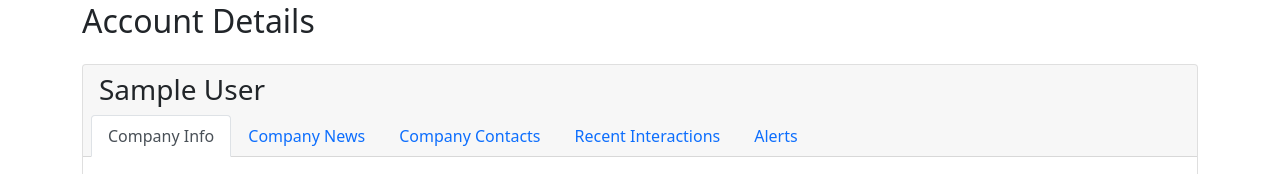
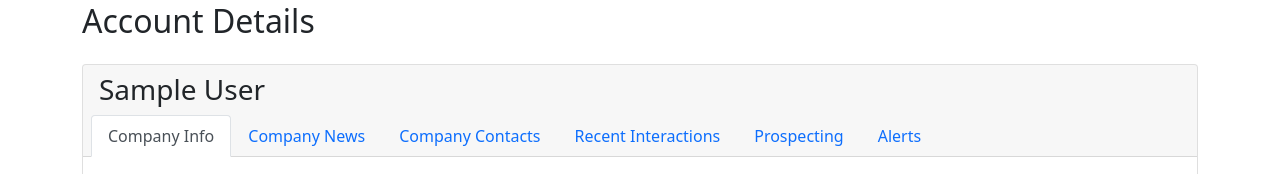
Before and after one commit to contactatfp/ARRmy---Top-Of-The-Funnel, a Flask app: page /account/1 in a window 1280 px wide. Shown: the part 102-276 px from the top of the page. Run offline with Flask 3, Linux system fonts and the light colour scheme; tables that the repository leaves empty hold one stand-in row (values such as "Sample post"); parts of the project's set-up code (start-up, migrations or seed data) failed here and were passed over; some libraries are stand-ins or nearby versions.

Commit message:
APScheduling prospecting for top accounts

```diff
--- a/main.py
+++ b/main.py
@@ -1,47 +1,38 @@
-import csv
-import io
 import json
 import logging
-import os
-from datetime import datetime, timedelta
-from uuid import uuid4
+from datetime import timedelta
+import pandas as pd
+import requests
+from dateutil.parser import parse
+from faker.generator import random
+from flask import Flask, render_template, redirect, url_for, flash, jsonify, abort, render_template_string
+from flask import request
+from flask_apscheduler import APScheduler
+from flask_login import LoginManager, login_user, logout_user, login_required, current_user
+from flask_migrate import Migrate
 # import langchain
 # from langchain.chains.summarize import load_summarize_chain
 from langchain.chat_models import ChatOpenAI
 from langchain.tools import Tool
 from langchain.utilities import GoogleSearchAPIWrapper
-import requests
-from dateutil.parser import parse
-from faker.generator import random
-from flask import Flask, render_template, redirect, url_for, request, flash, jsonify, abort, render_template_string
-from flask_login import LoginManager, login_user, logout_user, login_required, current_user
-from sqlalchemy import DateTime, text
+from langchain.utilities import SQLDatabase
+from langchain_experimental.sql import SQLDatabaseChain
+from sqlalchemy import text
 from sqlalchemy.orm import joinedload
-from sqlalchemy import and_
-from werkzeug.utils import secure_filename
-
+
+from app.forms import EventForm
 from app.forms import SignupForm, LoginForm, InvitationForm
 from app.models import db, User, RoleEnum, init_db, Account, Contact, Interaction, Event, Address, Invitation, \
     InvitationStatus
-from flask_migrate import Migrate
-from app.forms import EventForm
-from flask import request
-import pandas as pd
-from sqlalchemy.exc import IntegrityError
-from langchain.chains.llm import LLMChain
-from langchain.prompts import PromptTemplate
-from langchain.chains.combine_documents.stuff import StuffDocumentsChain
-from langchain.utilities import SQLDatabase
-from langchain.llms import OpenAI
-from langchain_experimental.sql import SQLDatabaseChain
-from flask_apscheduler import APScheduler
-from flask import current_app
-
+from app.prospecting import bio_blueprint
 from app.rank_algo import rank_companies
-from app.prospecting import bio_blueprint
+from flask_caching import Cache
 
 app = Flask(__name__)
 app.register_blueprint(bio_blueprint)
+
+cache = Cache(config={'CACHE_TYPE': 'simple'})
+cache.init_app(app)
 
 
 class Config:
@@ -603,89 +594,104 @@ def create_invitation(account_id, event_id):
     return render_template('create_invitation.html', title='Create Invitation', form=form, contacts=contacts,
                            event=event)
 
-    # Add the new invitation to the database
-    db.session.add(invitation)
-    db.session.commit()
-
-    return jsonify({'message': 'Invitation created successfully'}), 201
-
 
 @app.route('/account/<string:account_id>', methods=['GET'])
 def account_details(account_id):
     account = Account.query.get(account_id)
     if account is None:
         abort(404, description="Account not found")
-    return render_template('account_details.html', account=account)
-
-
-@app.route('/prospecting/<string:account_id>', methods=['GET'])
-def prospecting(account_id):
+    cache_key = f"prospecting_data_{account_id}"
+    prospecting_data = cache.get(cache_key)
+
+    if prospecting_data:
+        # Pass the cached data to the template
+        return render_template('account_details.html', account=account, prospecting_data=prospecting_data)
+    else:
+        return render_template('account_details.html', account=account)
+
+
+@scheduler.task('interval', id='prospecting_task', days=30, start_date='2023-09-08 11:11:11')
+def prospecting():
     from langchain.chat_models import ChatOpenAI
     from langchain.prompts.chat import (
     ChatPromptTemplate,
     SystemMessagePromptTemplate,
-    AIMessagePromptTemplate,
     HumanMessagePromptTemplate,
     )
     from app.prospecting import prospecting_overview, prospecting_products, prospecting_market, prospecting_recent_partnerships, prospecting_concerns, prospecting_achievements, prospecting_industry_pain, prospecting_operational_challenges, prospecting_latest_news, prospecting_recent_events, prospecting_customer_feedback
-    # Fetch data for the company
-    account = Account.query.get(account_id)
-    company_name = account.Name
-    overview = prospecting_overview(company_name)
-    products = prospecting_products(company_name)
-    market = prospecting_market(company_name)
-    achievements = prospecting_achievements(company_name)
-    industry_pain = prospecting_industry_pain(company_name)
-    concerns = prospecting_concerns(company_name)
-    operational_challenges = prospecting_operational_challenges(company_name)
-    latest_news = prospecting_latest_news(company_name)
-    recent_events = prospecting_recent_events(company_name)
-    customer_feedback = prospecting_customer_feedback(company_name)
-    recent_partnerships = prospecting_recent_partnerships(company_name)
-
-    company_bio = f"{overview} {products} {market} {achievements} {industry_pain} {concerns} {operational_challenges} {latest_news} {recent_events} {customer_feedback} {recent_partnerships}"
-
-
-
-    chat = ChatOpenAI(temperature=0, model="gpt-3.5-turbo-16k", openai_api_key=config['openai_api-key'])
-    template = (
-        "You are a helpful assistant that takes in a customer company bio and converts it to a report for a sales "
-        "rep. The sales rep works for a separate company and is trying to sell into the company with the bio. The bio will"
-        "have an Overview (including leadership, products, market fit), Challenges, and News. The report should be 3 "
-        "paragraphs long. At the end there should be a recommendation for the rep on how to proceed to get a meeting "
-        "scheduled. The focus should be on solving a challenge for the customer. \n\n"
-        "Bio: {text}."
-    )
-    system_message_prompt = SystemMessagePromptTemplate.from_template(template)
-    human_template = "{text}"
-    human_message_prompt = HumanMessagePromptTemplate.from_template(human_template)
-
-    chat_prompt = ChatPromptTemplate.from_messages(
-        [system_message_prompt, human_message_prompt]
-    )
-
-    answer = chat(
-        chat_prompt.format_prompt(
-           text=company_bio
-        ).to_messages()
-    )
-    print(answer.content)
-    sections = answer.content.split('\n\n')  # Assuming paragraphs are separated by two newlines
-    overview_section = sections[0]
-    challenges_section = sections[1]
-    news_section = sections[2]
-    recommendation_section = sections[3]
-
-
-
-    return render_template(
-        'prospecting.html',
-        account=account,
-        overview_section=overview_section,
-        challenges_section=challenges_section,
-        news_section=news_section,
-        recommendation_section=recommendation_section
-            )
+
+    with app.app_context():
+        top_accounts = Account.query.order_by(Account.Score.desc()).limit(2).all()
+    for account in top_accounts:
+        company_name = account.Name
+        overview = prospecting_overview(company_name)
+        products = prospecting_products(company_name)
+        market = prospecting_market(company_name)
+        achievements = prospecting_achievements(company_name)
+        industry_pain = prospecting_industry_pain(company_name)
+        concerns = prospecting_concerns(company_name)
+        operational_challenges = prospecting_operational_challenges(company_name)
+        latest_news = prospecting_latest_news(company_name)
+        recent_events = prospecting_recent_events(company_name)
+        customer_feedback = prospecting_customer_feedback(company_name)
+        recent_partnerships = prospecting_recent_partnerships(company_name)
+
+        company_bio = f"{overview} {products} {market} {achievements} {industry_pain} {concerns} {operational_challenges} {latest_news} {recent_events} {customer_feedback} {recent_partnerships}"
+
+
+
+        chat = ChatOpenAI(temperature=0, model="gpt-3.5-turbo-16k", openai_api_key=config['openai_api-key'])
+        template = (
+            "You are a helpful assistant that takes in a customer company bio and converts it to a report for a sales "
+            "rep. The sales rep works for a separate company and is trying to sell into the company with the bio. The bio will"
+            "have an Overview (including leadership, products, market fit), Challenges, and News. The report should be 3 "
+            "paragraphs long and one recommendation. At the end the recommendation is for the rep on how to proceed to get a meeting "
+            "scheduled. The focus should be on solving a challenge for the customer. \n\n"
+            "Bio: {text}."
+        )
+        system_message_prompt = SystemMessagePromptTemplate.from_template(template)
+        human_template = "{text}"
+        human_message_prompt = HumanMessagePromptTemplate.from_template(human_template)
+
+        chat_prompt = ChatPromptTemplate.from_messages(
+            [system_message_prompt, human_message_prompt]
+        )
+
+        answer = chat(
+            chat_prompt.format_prompt(
+                text=company_bio
+            ).to_messages()
+        )
+        print(answer.content)
+        sections = answer.content.split('\n\n')  # Assuming paragraphs are separated by two newlines
+        overview_section = sections[0]
+        challenges_section = sections[1]
+        news_section = sections[2]
+        recommendation_section = sections[3]
+
+        cache_key = f"prospecting_data_{account.Id}"
+
+        data_to_cache = {
+            'account': account,
+            'overview_section': overview_section,
+            'challenges_section': challenges_section,
+            'news_section': news_section,
+            'recommendation_section': recommendation_section
+        }
+
+        try:
+            cache.set(cache_key, data_to_cache, timeout=24*60*60)  # Cache for 24 hours
+        except Exception as e:
+            print(f"Error setting cache: {e}")
+
+    # return render_template(
+    #     'prospecting.html',
+    #     account=account,
+    #     overview_section=overview_section,
+    #     challenges_section=challenges_section,
+    #     news_section=news_section,
+    #     recommendation_section=recommendation_section
+    #         )
 
 def time_since_last_interaction(last_interaction_timestamp):
     now = datetime.now()
--- a/templates/account_details.html
+++ b/templates/account_details.html
@@ -22,6 +22,10 @@
                     <li class="nav-item">
                         <a class="nav-link" id="recent-interactions-tab" data-bs-toggle="tab" href="#recent-interactions" role="tab" aria-controls="recent-interactions" aria-selected="false">Recent Interactions</a>
                     </li>
+                    <li class="nav-item">
+                        <a class="nav-link" id="prospecting-tab" data-bs-toggle="tab" href="#prospecting" role="tab" aria-controls="prospecting" aria-selected="false">Prospecting</a>
+                    </li>
+
                     <li class="nav-item">
                         <a class="nav-link" id="alerts-tab" data-bs-toggle="tab" href="#alerts" role="tab" aria-controls="alerts" aria-selected="false">Alerts</a>
                     </li>
@@ -53,6 +57,18 @@
                         <!-- Recent interactions content (lorem ipsum) -->
                         <p>Lorem ipsum dolor sit amet, consectetur adipiscing elit, sed do eiusmod tempor incididunt ut labore et dolore magna aliqua.</p>
                     </div>
+                    <div class="tab-pane fade" id="prospecting" role="tabpanel" aria-labelledby="prospecting-tab">
+                        <!-- Prospecting content will be loaded here -->
+                        {% if prospecting_data %}
+                        <p><strong>Overview:</strong> {{ prospecting_data['overview_section'] }}</p>
+                        <p><strong>Challenges:</strong> {{ prospecting_data['challenges_section'] }}</p>
+                        <p><strong>News:</strong> {{ prospecting_data['news_section'] }}</p>
+                        <p><strong>Recommendation:</strong> {{ prospecting_data['recommendation_section'] }}</p>
+                        {% else %}
+                        <p>Loading {{ account.Name }} Prospecting Data...</p>
+                        {% endif %}
+                    </div>
+
                     <div class="tab-pane fade" id="alerts" role="tabpanel" aria-labelledby="alerts-tab">
                         <!-- Alerts content (lorem ipsum) -->
                         <p>Lorem ipsum dolor sit amet, consectetur adipiscing elit, sed do eiusmod tempor incididunt ut labore et dolore magna aliqua.</p>
@@ -117,6 +133,7 @@
                     case 'recent-interactions-tab':
                         // Do something for "Recent Interactions" tab
                         break;
+
                     case 'alerts-tab':
                         // Do something for "Alerts" tab
                         break;
--- a/templates/sdr_dashboard.html
+++ b/templates/sdr_dashboard.html
@@ -139,7 +139,7 @@
                     </button>
                 </td>
                 <td>
-                    <button type="button" class="btn btn-info"  data-account-id="{{ account.Id }}"><a href="{{ url_for('prospecting', account_id=account.Id) }}">
+                    <button type="button" class="btn btn-info"  data-account-id="{{ account.Id }}"><a href="#">
                         <svg xmlns="http://www.w3.org/2000/svg" width="16" height="16" fill="currentColor" class="bi bi-three-dots-vertical" viewBox="2 0 11 19">
                             <path d="M9.5 9a1.5 1.5 0 1 1-3 0 1.5 1.5 0 0 1 3 0zm0-7a1.5 1.5 0 1 0-3 0 1.5 1.5 0 0 0 3 0zm0 14a1.5 1.5 0 1 0-3 0 1.5 1.5 0 0 0 3 0z"></path>
                         </svg>
```
Also changed, not shown: requirements.txt (+14 -0 lines).
